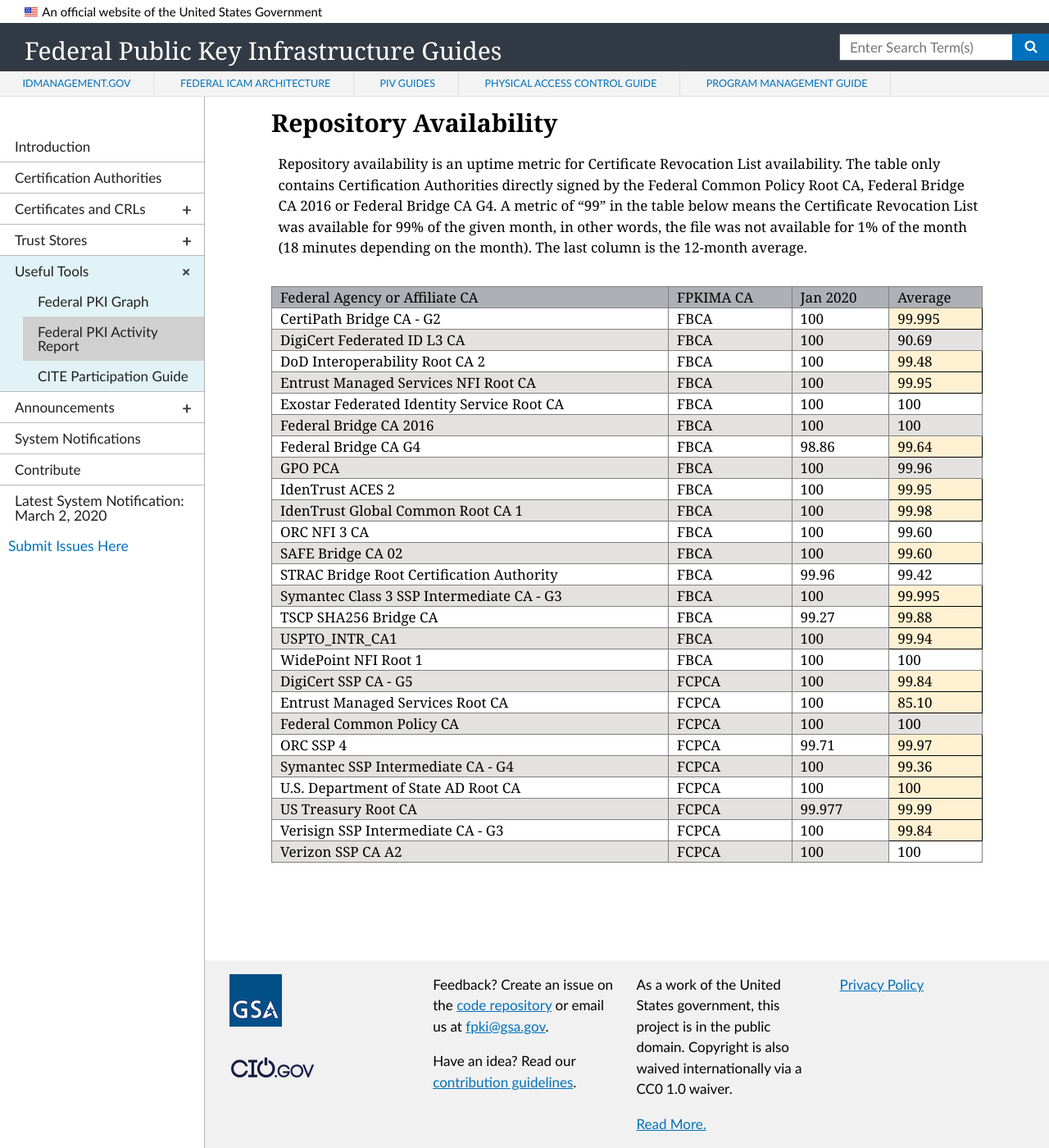
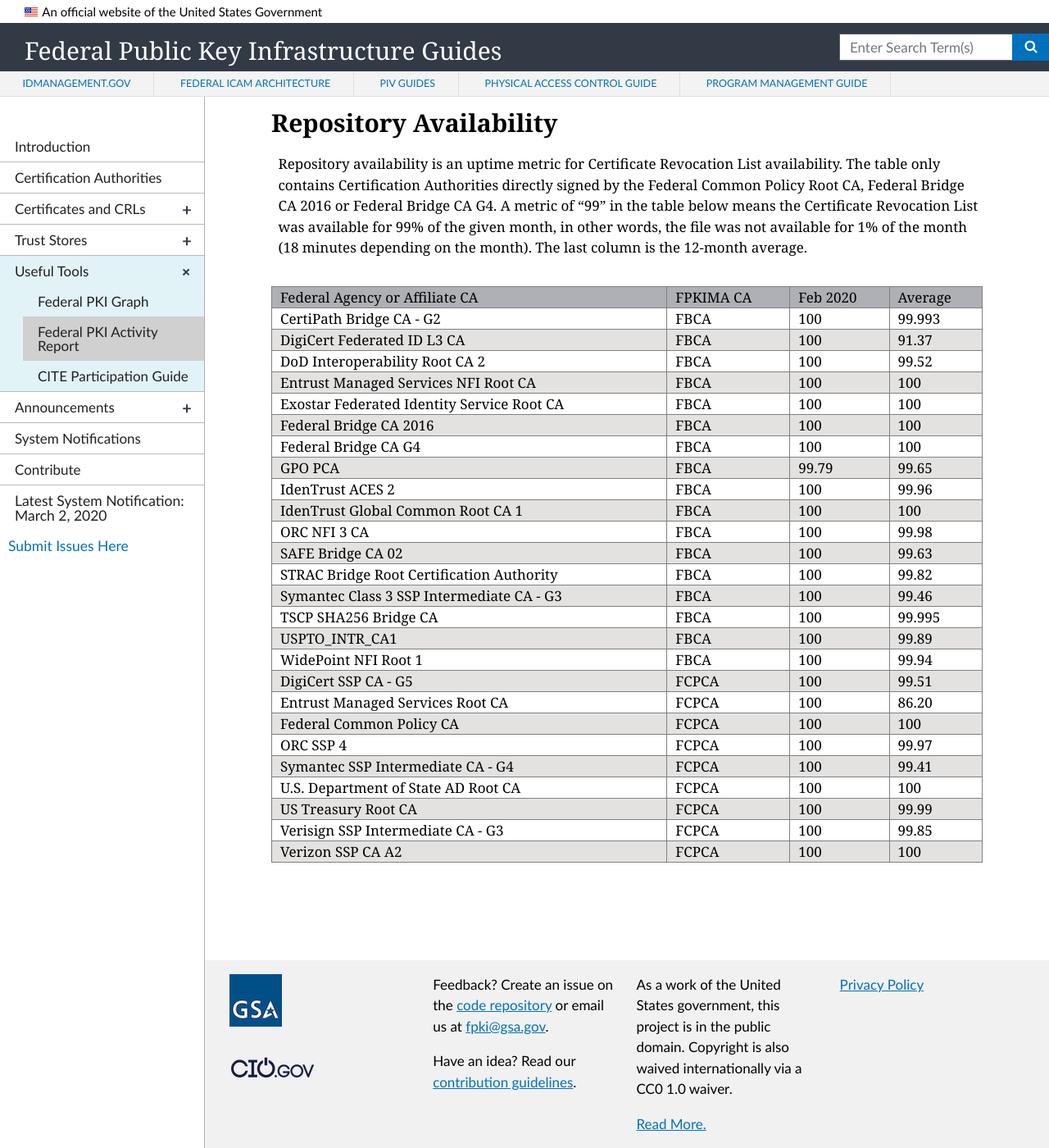
Before and after one commit to GSA/fpki-guides, a Jekyll site: the page built from _tools/03_fpki_activity_report.md, in a window 1280 px wide and 1400 px high, scrolled down 2552 px. Shown: the whole window at 82% size. Built offline with Jekyll 4.4.1, drawn with Linux system fonts in a browser that asks for light colours; nearby versions of some CDN libraries.

Commit message:
update for February status

```diff
--- a/_includes/fpkiar-repo-table.html
+++ b/_includes/fpkiar-repo-table.html
@@ -21,32 +21,32 @@
     <tr>
         <th class="tg-llyw">Federal Agency or Affiliate CA</th>
         <td class="tg-llyw">FPKIMA CA</td>
-        <td class="tg-llyw">Jan 2020</td>
+        <td class="tg-llyw">Feb 2020</td>
         <td class="tg-llyw">Average</td>
     </tr>
     <tr>
         <td class="tg-0pky">CertiPath Bridge CA - G2</td>
         <td class="tg-0pky">FBCA</td>
         <td class="tg-0pky">100</td>
-        <td class="tg-s7ni">99.995</td>
+        <td class="tg-0pky">99.993</td>
     </tr>
     <tr>
         <td class="tg-y698">DigiCert Federated ID L3 CA</td>
         <td class="tg-y698">FBCA</td>
         <td class="tg-y698">100</td>
-        <td class="tg-y698">90.69</td>
+        <td class="tg-y698">91.37</td>
     </tr>
     <tr>
         <td class="tg-0pky">DoD Interoperability Root CA 2</td>
         <td class="tg-0pky">FBCA</td>
         <td class="tg-0pky">100</td>
-        <td class="tg-s7ni">99.48</td>
+        <td class="tg-0pky">99.52</td>
     </tr>
     <tr>
         <td class="tg-y698">Entrust Managed Services NFI Root CA</td>
         <td class="tg-y698">FBCA</td>
          <td class="tg-y698">100</td>
-        <td class="tg-s7ni">99.95</td>
+        <td class="tg-y698">100</td>
     </tr>
     <tr>
         <td class="tg-0pky">Exostar Federated Identity Service Root CA</td>
@@ -63,80 +63,80 @@
     <tr>
         <td class="tg-0pky">Federal Bridge CA G4</td>
         <td class="tg-0pky">FBCA</td>
-        <td class="tg-0pky">98.86</td>
-        <td class="tg-s7ni">99.64</td>
+        <td class="tg-0pky">100</td>
+        <td class="tg-0pky">100</td>
     </tr>
     <tr>
         <td class="tg-y698">GPO PCA</td>
         <td class="tg-y698">FBCA</td>
-        <td class="tg-y698">100</td>
-        <td class="tg-y698">99.96</td>
+        <td class="tg-y698">99.79</td>
+        <td class="tg-y698">99.65</td>
     </tr>
     <tr>
         <td class="tg-0pky">IdenTrust ACES 2</td>
         <td class="tg-0pky">FBCA</td>
         <td class="tg-0pky">100</td>
-        <td class="tg-s7ni">99.95</td>
+        <td class="tg-0pky">99.96</td>
     </tr>
     <tr>
         <td class="tg-y698">IdenTrust Global Common Root CA 1</td>
         <td class="tg-y698">FBCA</td>
         <td class="tg-y698">100</td>
-        <td class="tg-s7ni">99.98</td>
+        <td class="tg-y698">100</td>
     </tr>
     <tr>
         <td class="tg-0pky">ORC NFI 3 CA</td>
         <td class="tg-0pky">FBCA</td>
         <td class="tg-0pky">100</td>
-        <td class="tg-0pky">99.60</td>
+        <td class="tg-0pky">99.98</td>
     </tr>
     <tr>
         <td class="tg-y698">SAFE Bridge CA 02</td>
         <td class="tg-y698">FBCA</td>
         <td class="tg-y698">100</td>
-        <td class="tg-s7ni">99.60</td>
+        <td class="tg-y698">99.63</td>
     </tr>
     <tr>
         <td class="tg-0pky">STRAC Bridge Root Certification Authority</td>
         <td class="tg-0pky">FBCA</td>
-        <td class="tg-0pky">99.96</td>
-        <td class="tg-0pky">99.42</td>
+        <td class="tg-0pky">100</td>
+        <td class="tg-0pky">99.82</td>
     </tr>
     <tr>
         <td class="tg-y698">Symantec Class 3 SSP Intermediate CA - G3</td>
         <td class="tg-y698">FBCA</td>
         <td class="tg-y698">100</td>
-        <td class="tg-s7ni">99.995</td>
+        <td class="tg-y698">99.46</td>
     </tr>
     <tr>
         <td class="tg-0pky">TSCP SHA256 Bridge CA</td>
         <td class="tg-0pky">FBCA</td>
-        <td class="tg-0pky">99.27</td>
-        <td class="tg-s7ni">99.88</td>
+        <td class="tg-0pky">100</td>
+        <td class="tg-0pky">99.995</td>
     </tr>
     <tr>
         <td class="tg-y698">USPTO_INTR_CA1</td>
         <td class="tg-y698">FBCA</td>
         <td class="tg-y698">100</td>
-        <td class="tg-s7ni">99.94</td>
+        <td class="tg-y698">99.89</td>
     </tr>
      <tr>
         <td class="tg-0pky">WidePoint NFI Root 1</td>
         <td class="tg-0pky">FBCA</td>
         <td class="tg-0pky">100</td>
-        <td class="tg-0pky">100</td>
+        <td class="tg-0pky">99.94</td>
     </tr>
     <tr>
         <td class="tg-y698">DigiCert SSP CA - G5</td>
         <td class="tg-y698">FCPCA</td>
         <td class="tg-y698">100</td>
-        <td class="tg-s7ni">99.84</td>
+        <td class="tg-y698">99.51</td>
     </tr>
     <tr>
         <td class="tg-0pky">Entrust Managed Services Root CA</td>
         <td class="tg-0pky">FCPCA</td>
         <td class="tg-0pky">100</td>
-        <td class="tg-s7ni">85.10</td>
+        <td class="tg-0pky">86.20</td>
     </tr>
     <tr>
         <td class="tg-y698">Federal Common Policy CA</td>
@@ -147,37 +147,37 @@
     <tr>
         <td class="tg-0pky">ORC SSP 4</td>
         <td class="tg-0pky">FCPCA</td>
-        <td class="tg-0pky">99.71</td>
-        <td class="tg-s7ni">99.97</td>
+        <td class="tg-0pky">100</td>
+        <td class="tg-0pky">99.97</td>
     </tr>
     <tr>
         <td class="tg-y698">Symantec SSP Intermediate CA - G4</td>
         <td class="tg-y698">FCPCA</td>
         <td class="tg-y698">100</td>
-        <td class="tg-s7ni">99.36</td>
+        <td class="tg-y698">99.41</td>
     </tr>
     <tr>
         <td class="tg-0pky">U.S. Department of State AD Root CA</td>
         <td class="tg-0pky">FCPCA</td>
         <td class="tg-0pky">100</td>
-        <td class="tg-s7ni">100</td>
+        <td class="tg-0pky">100</td>
     </tr>
     <tr>
         <td class="tg-y698">US Treasury Root CA</td>
         <td class="tg-y698">FCPCA</td>
-        <td class="tg-y698">99.977</td>
-        <td class="tg-s7ni">99.99</td>
+        <td class="tg-y698">100</td>
+        <td class="tg-y698">99.99</td>
     </tr>
     <tr>
         <td class="tg-0pky">Verisign SSP Intermediate CA - G3</td>
         <td class="tg-0pky">FCPCA</td>
         <td class="tg-0pky">100</td>
-        <td class="tg-s7ni">99.84</td>
+        <td class="tg-0pky">99.85</td>
     </tr>
     <tr>
         <td class="tg-y698">Verizon SSP CA A2</td>
         <td class="tg-y698">FCPCA</td>
         <td class="tg-y698">100</td>
-        <td class="tg-0pky">100</td>
+        <td class="tg-y698">100</td>
     </tr>
 </table>
```
